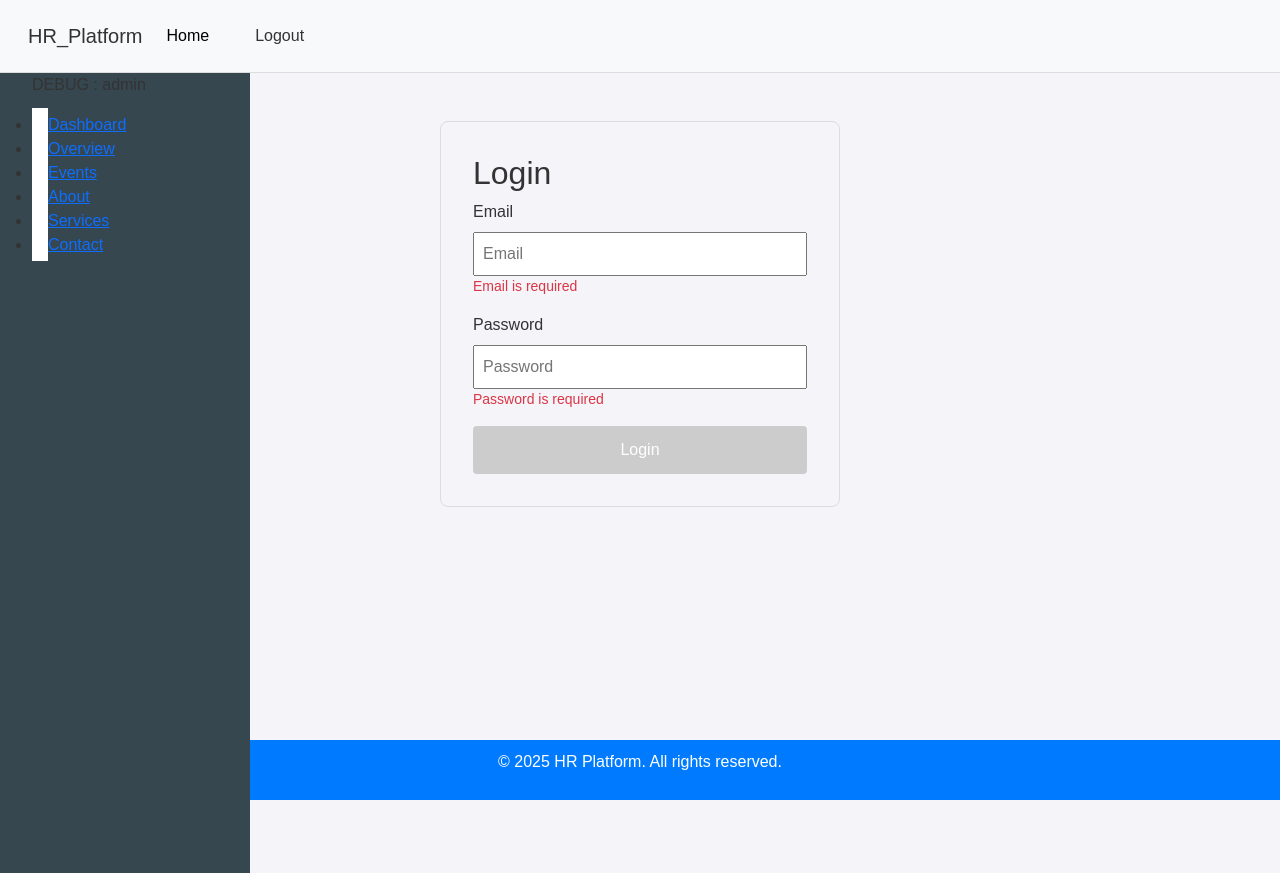
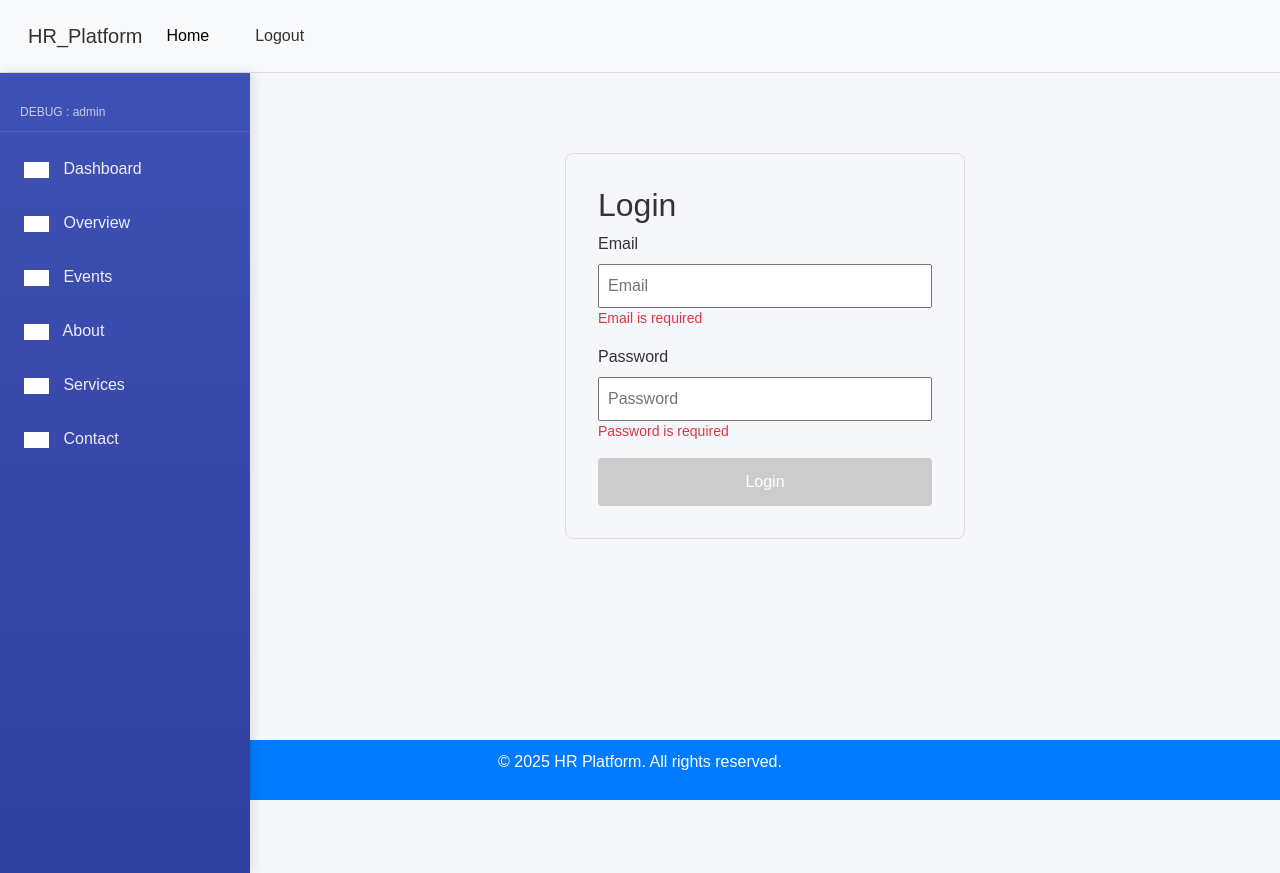
Before and after one commit to GutsDCEO/hr-leave-management, an Angular app in the folder hr_frontend/: page /login in a window 1280 px wide. Before the commit the page ends 800 px from the top, so only its background shows below. Built offline with nearby package versions, Linux system fonts and the light colour scheme; sample sign-in values are in the browser's storage.

Commit message:
The login endpoints are now working in both the front and backend however the role based redirection is now fixed the frontend is well and I'm ready to work with the signup

```diff
--- a/hr_frontend/angular.json
+++ b/hr_frontend/angular.json
@@ -28,6 +28,7 @@
             ],
             "styles": [
               "src/styles.css"
+
             ],
             "scripts": []
           },
--- a/hr_frontend/src/app/app.component.css
+++ b/hr_frontend/src/app/app.component.css
@@ -0,0 +1,40 @@
+.app-vertical-layout {
+    display: flex;
+    flex-direction: column;
+    min-height: 100vh;
+  }
+
+  .app-layout {
+    display: flex;
+    flex: 1 1 auto;
+    min-height: 0;
+  }
+
+  .sidebar {
+
+    flex-shrink: 0;
+    height: 100%;
+    /* Remove position: fixed or absolute from .sidebar */
+  }
+
+  .main-content {
+    position: relative;
+    flex: 1 1 auto;
+    padding: 32px 24px;
+    background: #f5f7fa;
+    min-width: 0;
+    min-height: 0;
+    /* Ensure it grows to fill available space */
+  }
+
+  .notification-icon {
+    position: absolute;
+    top: 16px;
+    right: 32px;
+    z-index: 10;
+    background: #fff;
+    border-radius: 50%;
+    box-shadow: 0 2px 8px rgba(0,0,0,0.08);
+    padding: 8px;
+    cursor: pointer;
+  }
--- a/hr_frontend/src/app/app.component.html
+++ b/hr_frontend/src/app/app.component.html
@@ -1,3 +1,27 @@
-<app-navbar *ngIf="authService.isLoggedIn"></app-navbar>
-<app-sidebar *ngIf="authService.isLoggedIn"></app-sidebar>
-<router-outlet></router-outlet>
+<!-- app.component.html -->
+<div class="app-vertical-layout">
+    <app-navbar *ngIf="authService.isLoggedIn"></app-navbar>
+    <div class="app-layout">
+      <app-sidebar *ngIf="authService.isLoggedIn"></app-sidebar>
+      <div class="main-content">
+        <div id="content">
+            <nav class="navbar navbar-default">
+              <div class="container-fluid">
+                <ul class="nav navbar-nav navbar-right">
+                  <li>
+                    <a href="#"><i class="zmdi zmdi-notifications text-danger"></i>
+                    </a>
+                  </li>
+
+                </ul>
+              </div><!-- Content -->
+            </nav>
+
+          </div>
+        <router-outlet></router-outlet>
+      </div>
+    </div>
+    <footer>
+        <p>&copy; 2025 HR Platform. All rights reserved.</p>
+      </footer>
+  </div>
--- a/hr_frontend/src/app/shared/components/navbar/navbar.component.html
+++ b/hr_frontend/src/app/shared/components/navbar/navbar.component.html
@@ -10,14 +10,14 @@
             <a class="nav-link active" aria-current="page" href="#">Home</a>
           </li>
           <li class="nav-item">
-            <a class="nav-link" *ngIf="!authService.isLoggedIn" (click)="navigateToLogin()" >Login</a>
+            <a class="nav-link" *ngIf="!authService.isLoggedIn" (click)="navigateToLogin()" href="#" >Login</a>
           </li>
           <li class="nav-item">
-            <a class="nav-link" *ngIf="authService.isLoggedIn" (click)="authService.logout()">Logout</a>
+            <a class="nav-link" *ngIf="authService.isLoggedIn" (click)="authService.logout()" href="#">Logout</a>
           </li>
 
           <li class="nav-item">
-            <a class="nav-link disabled" aria-disabled="true" *ngIf="!authService.isLoggedIn" >Sign in</a>
+            <a class="nav-link disabled" aria-disabled="true" *ngIf="!authService.isLoggedIn" href="#">Sign in</a>
           </li>
         </ul>
       </div>
--- a/hr_frontend/src/app/shared/components/sidebar/sidebar.component.css
+++ b/hr_frontend/src/app/shared/components/sidebar/sidebar.component.css
@@ -1,75 +1,148 @@
-@import url('https://fonts.googleapis.com/css?family=Roboto:300,400,400i,500');
+@import url('https://fonts.googleapis.com/css2?family=Roboto:wght@300;400;500&display=swap');
+@import url('https://cdnjs.cloudflare.com/ajax/libs/material-design-iconic-font/2.2.0/css/material-design-iconic-font.min.css');
+
+* {
+  box-sizing: border-box;
+  margin: 0;
+  padding: 0;
+}
 
 body {
-  overflow-x: hidden;
   font-family: 'Roboto', sans-serif;
-  font-size: 16px;
+  background-color: #f4f6f9;
+  color: #333;
 }
 
-/* Toggle Styles */
-
 #viewport {
-  padding-left: 250px;
-  -webkit-transition: all 0.5s ease;
-  -moz-transition: all 0.5s ease;
-  -o-transition: all 0.5s ease;
-  transition: all 0.5s ease;
+  display: flex;
+  min-height: 100vh;
 }
 
-#content {
-  width: 100%;
+/* Sidebar Styling */
+#sidebar {
+  width: 250px;
+  background: linear-gradient(to bottom, #3f51b5, #303f9f);
+  color: #fff;
+  transition: all 0.3s;
+  box-shadow: 3px 0 10px rgba(0, 0, 0, 0.1);
   position: relative;
-  margin-right: 0;
+  z-index: 999;
 }
 
-/* Sidebar Styles */
-
-#sidebar {
-  z-index: 1000;
-  position: fixed;
-  left: 250px;
-  width: 250px;
-  height: 100%;
-  margin-left: -250px;
-  overflow-y: auto;
-  background: #37474F;
-  -webkit-transition: all 0.5s ease;
-  -moz-transition: all 0.5s ease;
-  -o-transition: all 0.5s ease;
-  transition: all 0.5s ease;
+#sidebar .table {
+  list-style: none;
+  padding: 20px 0;
 }
 
-#sidebar header {
-  background-color: #263238;
-  font-size: 20px;
-  line-height: 52px;
-  text-align: center;
+#sidebar p {
+  color: rgba(255, 255, 255, 0.7);
+  font-size: 12px;
+  padding: 10px 20px;
+  margin-bottom: 10px;
+  border-bottom: 1px solid rgba(255, 255, 255, 0.1);
 }
 
-#sidebar header a {
-  color: #fff;
-  display: block;
-  text-decoration: none;
+#sidebar li {
+  position: relative;
 }
 
-#sidebar header a:hover {
-  color: #fff;
+#sidebar li a {
+  padding: 15px 20px;
+  display: block;
+  color: rgba(255, 255, 255, 0.9);
+  text-decoration: none;
+  transition: all 0.3s;
+  font-weight: 400;
+  border-left: 4px solid transparent;
 }
 
-
-#sidebar .nav a{
-  background: none;
-  border-bottom: 1px solid #455A64;
-  color: #CFD8DC;
-  font-size: 14px;
-  padding: 16px 24px;
+#sidebar li a:hover {
+  background: rgba(255, 255, 255, 0.1);
+  color: #fff;
+  border-left: 4px solid #ff5252;
 }
 
-#sidebar .nav a:hover{
-  background: none;
-  color: #ECEFF1;
+#sidebar .zmdi {
+  margin-right: 10px;
+  font-size: 18px;
+  width: 25px;
+  display: inline-block;
+  vertical-align: middle;
 }
 
-#sidebar .nav a i{
-  margin-right: 16px;
+/* Content Styling */
+#content {
+  flex: 1;
+  transition: all 0.3s;
+  background-color: #f4f6f9;
+  display: flex;
+  flex-direction: column;
 }
+
+.navbar {
+  background-color: #fff;
+  box-shadow: 0 2px 5px rgba(0, 0, 0, 0.1);
+  padding: 0;
+  height: 60px;
+  display: flex;
+  align-items: center;
+}
+
+.navbar-default {
+  border: none;
+}
+
+.container-fluid {
+  width: 100%;
+  padding: 0 20px;
+  display: flex;
+  justify-content: flex-end;
+}
+
+.nav {
+  list-style: none;
+  display: flex;
+}
+
+.navbar-nav {
+  display: flex;
+  align-items: center;
+}
+
+.navbar-right li a {
+  display: flex;
+  align-items: center;
+  justify-content: center;
+  color: #757575;
+  padding: 10px 15px;
+  text-decoration: none;
+  transition: all 0.3s;
+}
+
+.navbar-right li a:hover {
+  background-color: rgba(0, 0, 0, 0.05);
+}
+
+.navbar-right .zmdi {
+  font-size: 22px;
+}
+
+.text-danger {
+  color: #f44336;
+}
+
+/* Responsive adjustments */
+@media (max-width: 768px) {
+  #viewport {
+    flex-direction: column;
+  }
+
+  #sidebar {
+    width: 100%;
+    margin-bottom: 20px;
+  }
+
+  #sidebar li a {
+    padding: 10px 20px;
+  }
+}
--- a/hr_frontend/src/app/shared/components/sidebar/sidebar.component.html
+++ b/hr_frontend/src/app/shared/components/sidebar/sidebar.component.html
@@ -40,19 +40,5 @@
       </li>
     </ul>
   </div>
-  <!-- Content -->
-  <div id="content">
-    <nav class="navbar navbar-default">
-      <div class="container-fluid">
-        <ul class="nav navbar-nav navbar-right">
-          <li>
-            <a href="#"><i class="zmdi zmdi-notifications text-danger"></i>
-            </a>
-          </li>
 
-        </ul>
-      </div>
-    </nav>
-
-  </div>
 </div>
--- a/hr_frontend/src/app/shared/components/sidebar/sidebar.component.ts
+++ b/hr_frontend/src/app/shared/components/sidebar/sidebar.component.ts
@@ -10,7 +10,7 @@ import { AuthService } from "../../../core/services/auth.service";
     imports: [CommonModule, RouterModule],
     templateUrl: './sidebar.component.html',
     styleUrls: ['./sidebar.component.css'],
-    /* schemas: [CUSTOM_ELEMENTS_SCHEMA] */
+
 })
 export class SidebarComponent implements OnInit {
     currentRole: string | null = null;
--- a/hr_frontend/src/index.html
+++ b/hr_frontend/src/index.html
@@ -6,6 +6,7 @@
   <base href="/">
   <meta name="viewport" content="width=device-width, initial-scale=1">
   <link rel="icon" type="image/x-icon" href="favicon.ico">
+  <link href="https://fonts.googleapis.com/icon?family=Material+Icons" rel="stylesheet">
     <script type="module" src="https://unpkg.com/@splinetool/viewer@1.9.72/build/spline-viewer.js"></script>
 </head>
 <body>
@@ -16,9 +17,7 @@
     <main>
       <app-root></app-root>
     </main>
-    <footer>
-      <p>&copy; 2025 HR Platform. All rights reserved.</p>
-    </footer>
+
   </div>
   <script>
     function navigateToLogin(event) {
```
